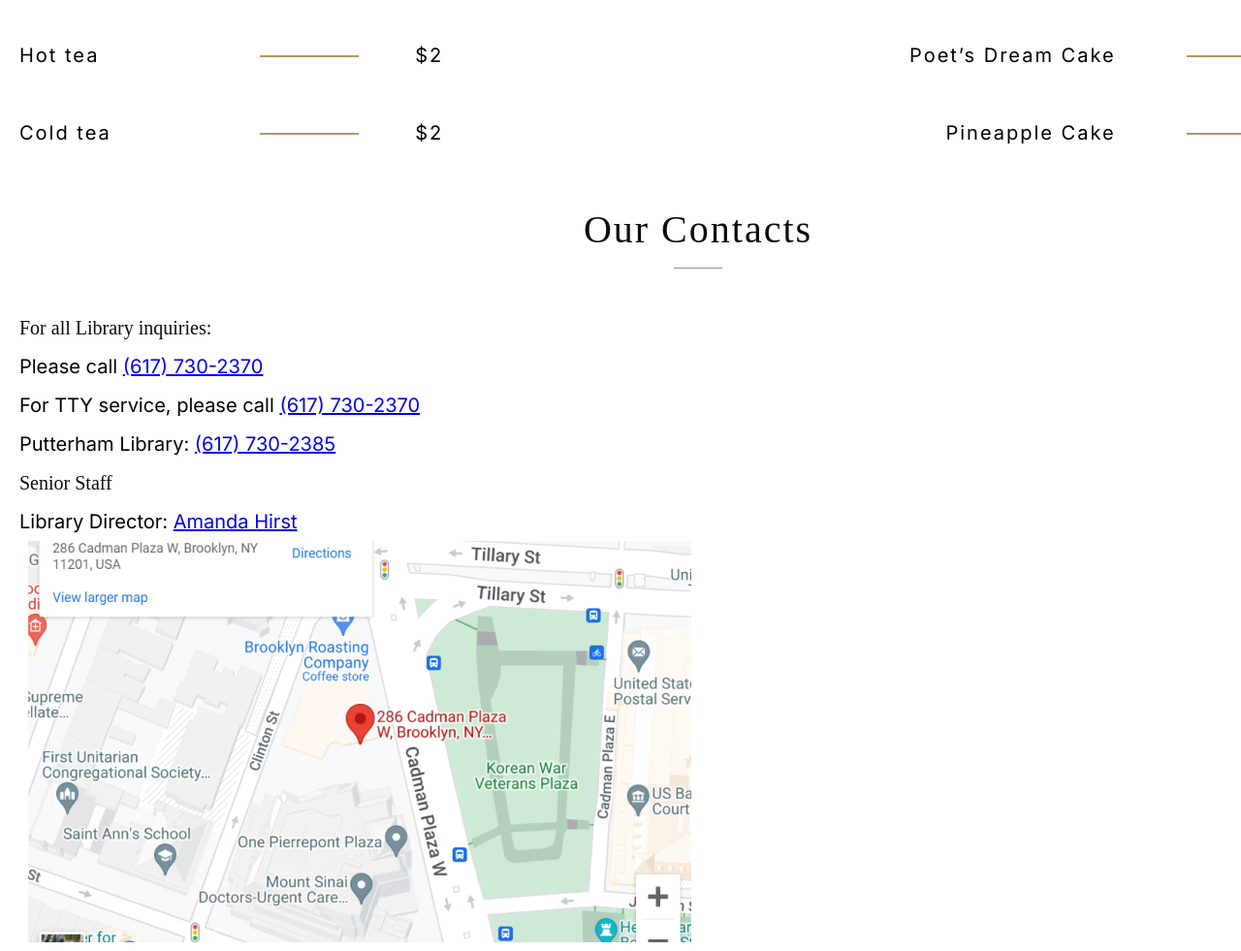
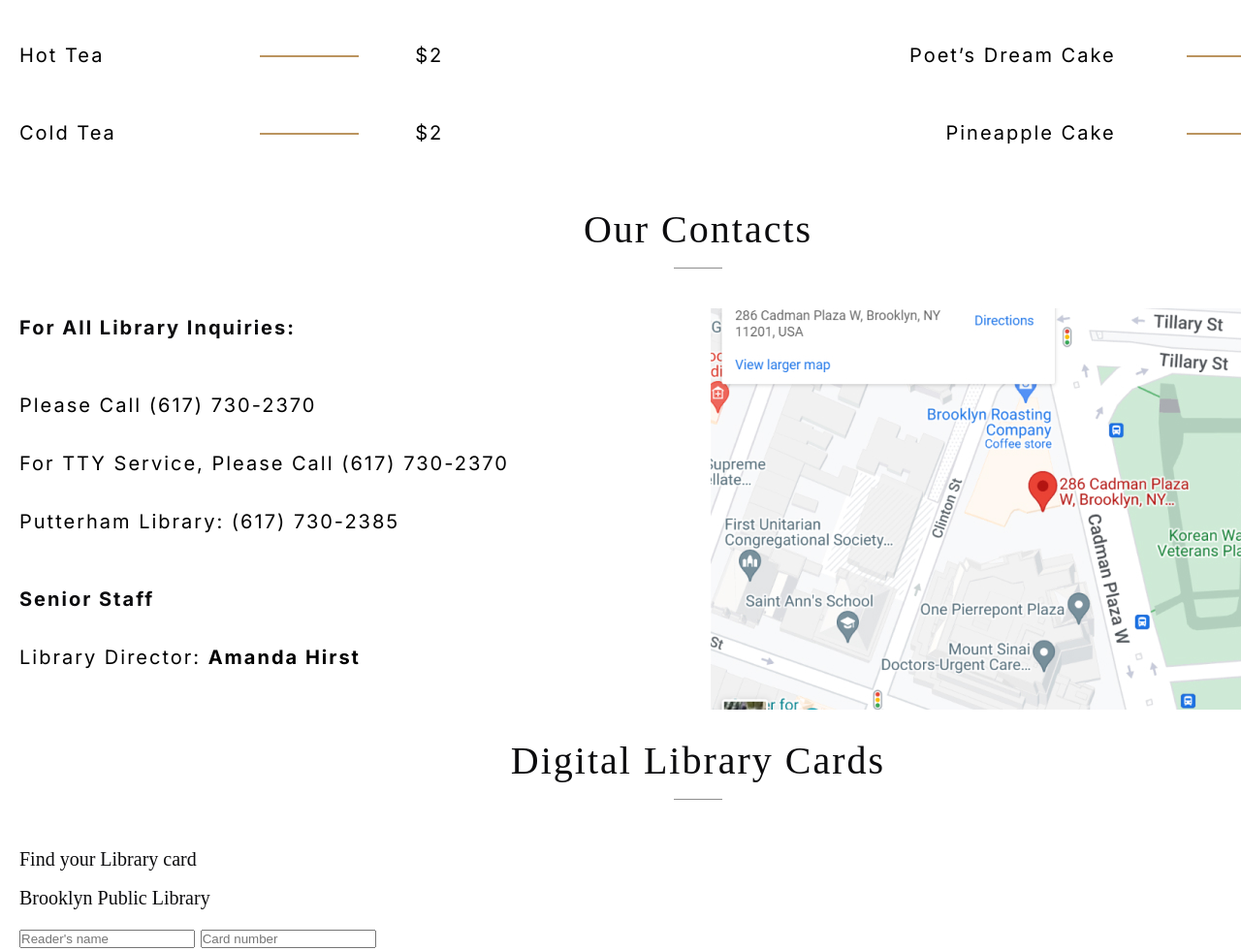
Before and after one commit to totoogg/JSFEPRESCHOOL2023Q2, a website: page index.html in a window 1280 px wide. Shown: the part 3626-4607 px from the top of the page at 97% size. Drawn offline with Linux system fonts and the light colour scheme; a web font is replaced by a local one.

Commit message:
feat: add style in contacts path

```diff
--- a/index.html
+++ b/index.html
@@ -250,7 +250,8 @@
     </section>
     <section class="contacts" id="contacts">
       <div class="wrapper">
-        <h2 class="headline">Our Contacts</h2>
+        <h2 class="headline our__contacts">Our Contacts</h2>
+        <div class="contacts__content">
           <div class="contacts__text">
             <h3 class="contacts__text__address">For all Library inquiries:</h3>
             <p class="address">Please call <a href="tel:+(617) 730-2370" class="address_tel">(617) 730-2370</a></p>
@@ -261,6 +262,7 @@
           </div>
           <div class="contacts__map">
             <img src="src/img/map/map.jpg" alt="map">
+          </div>
         </div>
       </div>
     </section>
--- a/src/sass/layouts/_coffee-shop.scss
+++ b/src/sass/layouts/_coffee-shop.scss
@@ -25,6 +25,7 @@
           .menu__position {
             margin-bottom: 40px;
             letter-spacing: 2px;
+            text-transform: capitalize;
           }
         }
 
--- a/src/sass/layouts/_our-contacts.scss
+++ b/src/sass/layouts/_our-contacts.scss
@@ -0,0 +1,58 @@
+.our__contacts {
+  margin-top: 20px;
+}
+
+.contacts__content {
+  display: flex;
+  justify-content: space-between;
+
+  .contacts__text__address {
+    @extend %font-text;
+    font-weight: bold;
+    letter-spacing: 2px;
+    text-transform: capitalize;
+    margin-bottom: 40px;
+  }
+
+  .address {
+    letter-spacing: 2px;
+    text-transform: capitalize;
+    margin-bottom: 20px;
+
+    .address_tel {
+      text-decoration: none;
+      color: $color-text;
+
+      &:hover {
+        color: $color-link;
+      }
+    }
+  }
+
+  .address:nth-child(4) {
+    margin-bottom: 40px;
+  }
+
+  .contacts__text__director {
+    @extend %font-text;
+    font-weight: bold;
+    letter-spacing: 2px;
+    text-transform: capitalize;
+    margin-bottom: 20px;
+  }
+
+  .director__library {
+    letter-spacing: 2px;
+    text-transform: capitalize;
+
+    .director__mail {
+      text-decoration: none;
+      color: $color-text;
+      font-weight: bold;
+
+      &:hover {
+        color: $color-link;
+      }
+    }
+  }
+}
```
Also changed, not shown: src/sass/style.css, 1 other file. Lines whose indentation alone changed are shown as unchanged.
